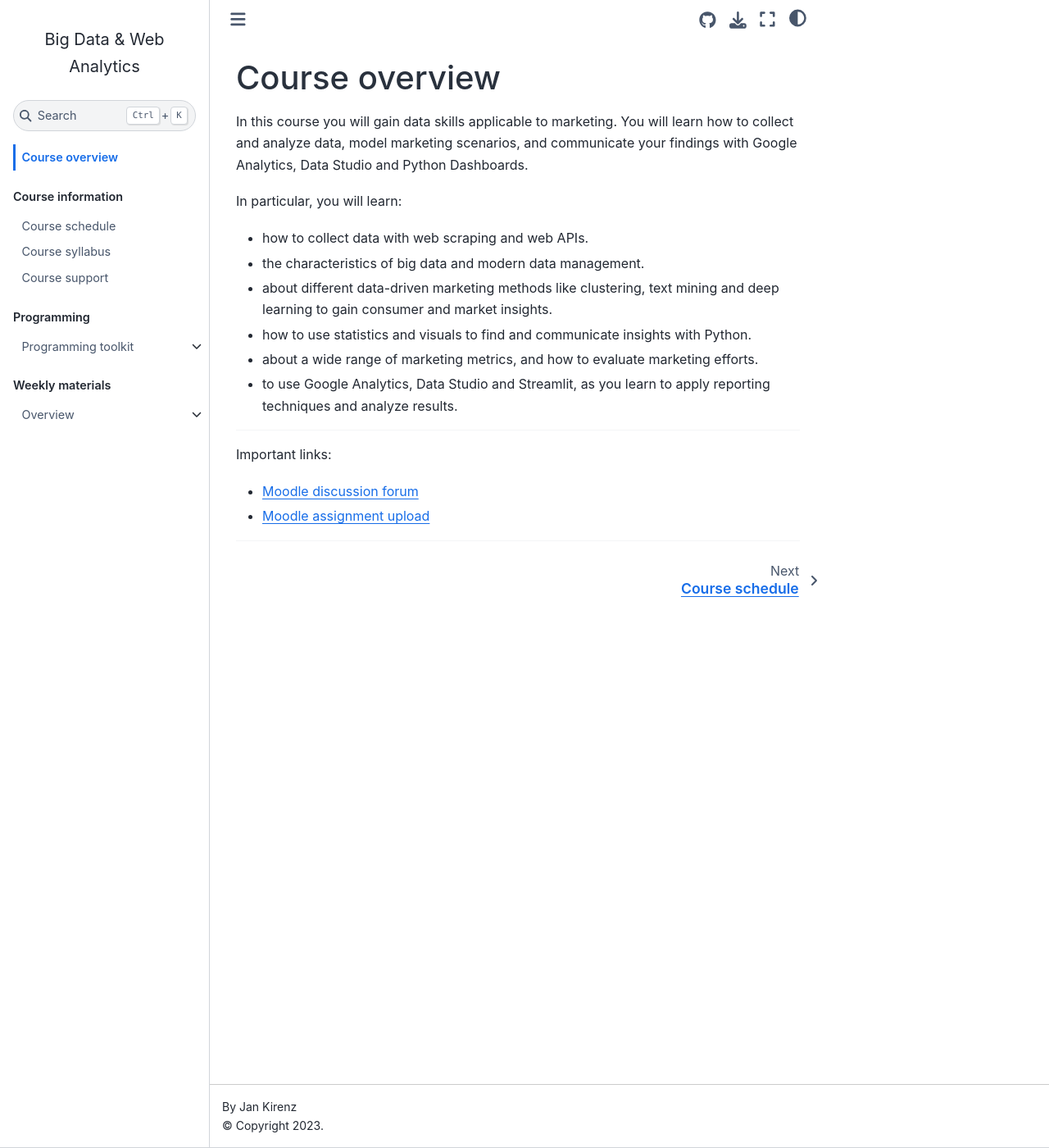
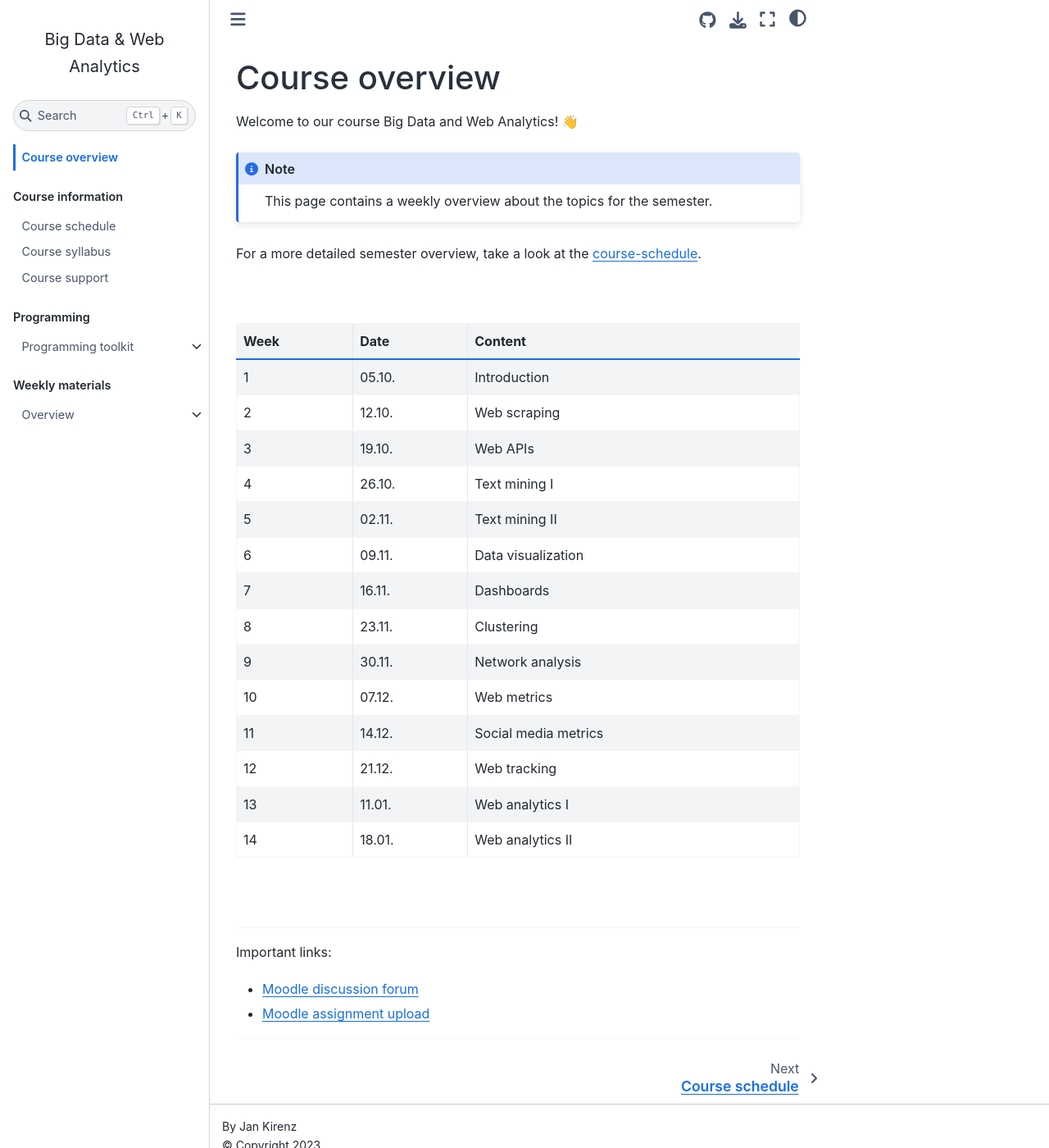
Before and after one commit to om2-ws22/website, a Jupyter Book: the page built from docs/course-overview.md, in a window 1280 px wide and 1400 px high. Shown: the whole window at 82% size. Built offline with Jupyter Book 1.0.4 settings and Sphinx 7.4.7 and the Sphinx Book theme 1.1.4, drawn with Linux system fonts in a browser that asks for light colours; comment, search, counter and statistics services are not loaded.

Commit message:
Update course-overview.md

```diff
--- a/docs/course-overview.md
+++ b/docs/course-overview.md
@@ -1,21 +1,37 @@
 # Course overview
 
-In this course you will gain data skills applicable to marketing. You will learn how to collect and analyze data, model marketing scenarios, and communicate your findings with Google Analytics, Data Studio and Python Dashboards.
+Welcome to our course Big Data and Web Analytics! 👋
 
-In particular, you will learn:
 
-- how to collect data with web scraping and web APIs.
+:::{Note}
+This page contains a weekly overview about the topics for the semester.
+:::
 
-- the characteristics of big data and modern data management.
+For a more detailed semester overview, take a look at the [course-schedule](../docs/course-schedule.md).
 
-- about different data-driven marketing methods like clustering, text mining and deep learning to gain consumer and market insights.
+<br>
+<br>
 
-- how to use statistics and visuals to find and communicate insights with Python.
 
-- about a wide range of marketing metrics, and how to evaluate marketing efforts.
+|	Week	|	Date	|	Content	|
+|	---	|	---	|	---	|
+|	1	|	05.10.	|	Introduction	|
+|	2	|	12.10.	|	Web scraping	|
+|	3	|	19.10.	|	Web APIs	|
+|	4	|	26.10.	|	Text mining I	|
+|	5	|	02.11.	|	Text mining II	|
+|	6	|	09.11.	|	Data visualization	|
+|	7	|	16.11.	|	Dashboards	|
+|	8	|	23.11.	|	Clustering	|
+|	9	|	30.11.	|	Network analysis	|
+|	10	|	07.12.	|	Web metrics	|
+|	11	|	14.12.	|	Social media metrics	|
+|	12	|	21.12.	|	Web tracking 	|
+|	13	|	11.01.	|	Web analytics I	|
+|	14	|	18.01.	|	Web analytics II	|
 
-- to use Google Analytics, Data Studio and Streamlit, as you learn to apply reporting techniques and analyze results.
-
+<br>
+<br>
 
 ---
 
```
